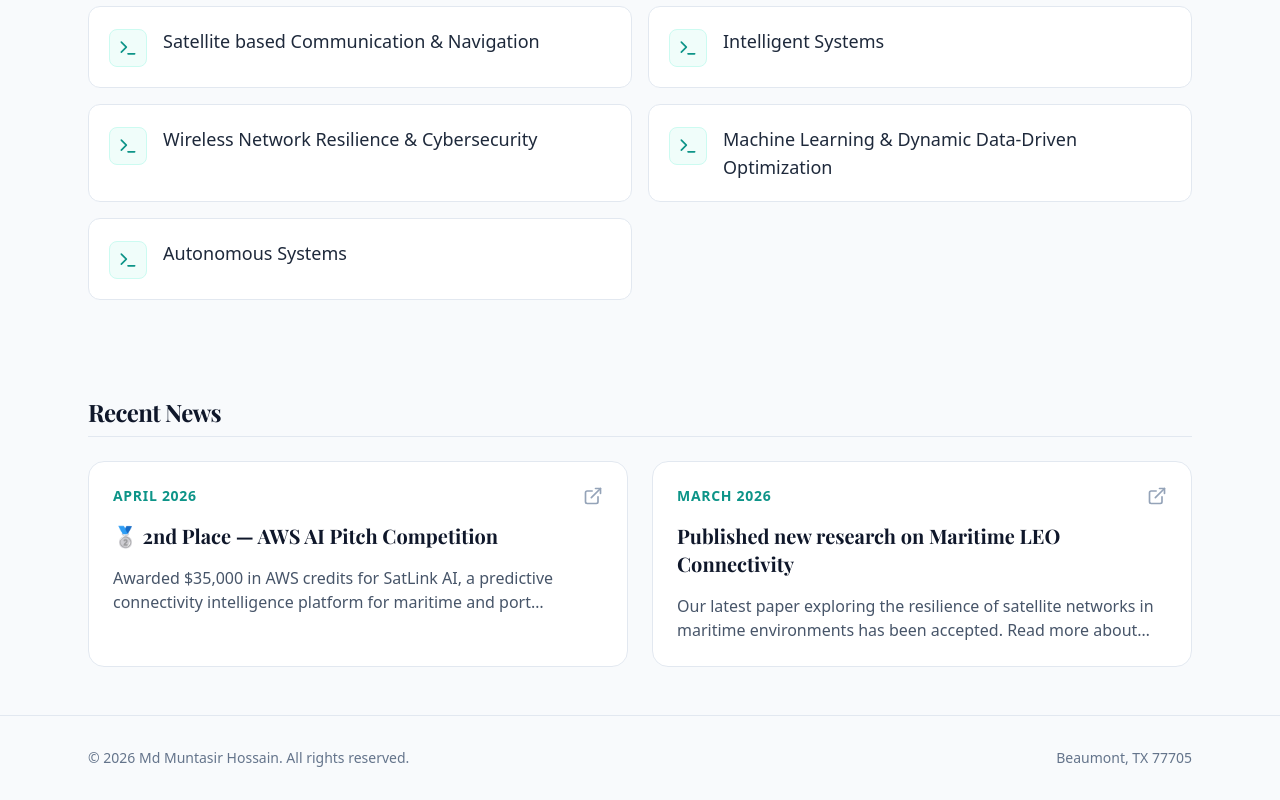
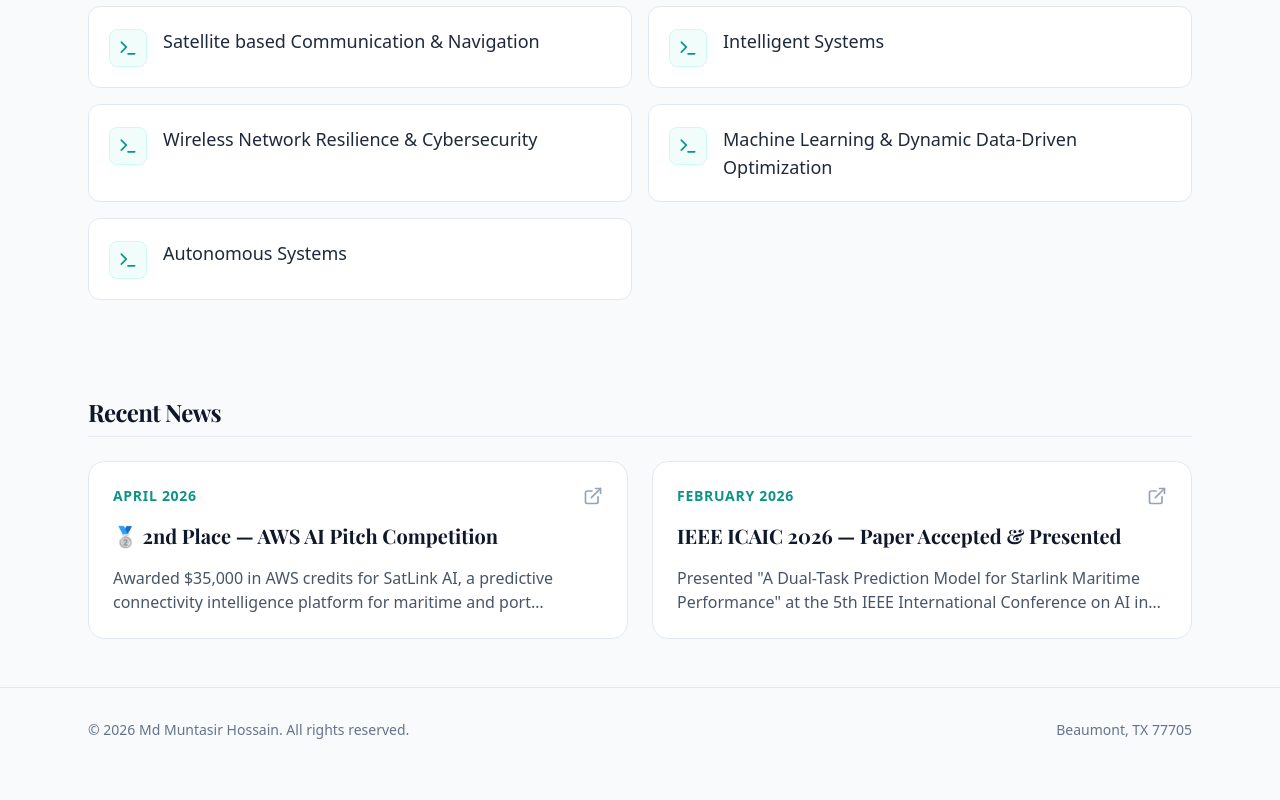
Before and after one commit to Muhit1204/Muhit1204.github.io, a Next.js app: page / in a window 1280 px wide. Shown: the part 2221-3021 px from the top of the page. After the commit the page ends 2993 px from the top, so only its background shows below. Built offline with nearby package versions, Linux system fonts and the light colour scheme.

Commit message:
Fix paper news card with correct LinkedIn URL and details; prep AWS logo slot

```diff
--- a/app/about/page.tsx
+++ b/app/about/page.tsx
@@ -171,8 +171,15 @@ export default function About() {
         <div className="flex flex-col gap-4 md:gap-6">
           {/* AWS Pitch Competition */}
           <div className="interactive-card bg-white p-4 md:p-6 rounded-3xl border border-slate-200 shadow-sm flex flex-col md:flex-row items-start md:items-center gap-4 md:gap-6 hover:shadow">
-            <div className="relative w-28 h-28 shrink-0 rounded-2xl border border-orange-100 bg-orange-50 p-3 flex items-center justify-center text-orange-500">
-              <Award className="w-12 h-12" />
+            <div className="relative w-28 h-28 shrink-0 rounded-2xl border border-orange-100 p-3 flex items-center justify-center bg-white">
+              <div className="relative w-full h-full">
+                <Image
+                  src="/aws-logo.png"
+                  alt="Amazon Web Services"
+                  fill
+                  className="object-contain"
+                />
+              </div>
             </div>
             <div className="flex-1 space-y-2">
               <div className="flex flex-col md:flex-row md:items-center justify-between gap-1 w-full">
--- a/app/page.tsx
+++ b/app/page.tsx
@@ -133,13 +133,13 @@ export default function Home() {
             <p className="text-slate-600 line-clamp-2">Awarded $35,000 in AWS credits for SatLink AI, a predictive connectivity intelligence platform for maritime and port operations, at Lamar University&apos;s SBDC competition.</p>
           </a>
 
-          <a href="https://www.linkedin.com/posts/mdmuntasirhossain98_activity-7433392557843193858" target="_blank" rel="noopener noreferrer" className="interactive-card group bg-white p-4 md:p-6 rounded-2xl border border-slate-200 hover:border-teal-300 transition-all flex flex-col gap-3 md:gap-4">
+          <a href="https://www.linkedin.com/posts/mdmuntasirhossain98_ieee-icaic-starlink-activity-7433392560175226880-bhmp" target="_blank" rel="noopener noreferrer" className="interactive-card group bg-white p-4 md:p-6 rounded-2xl border border-slate-200 hover:border-teal-300 transition-all flex flex-col gap-3 md:gap-4">
             <div className="flex justify-between items-start">
-              <span className="text-sm font-bold text-teal-600 tracking-wider uppercase">March 2026</span>
+              <span className="text-sm font-bold text-teal-600 tracking-wider uppercase">February 2026</span>
               <ExternalLink className="w-5 h-5 text-slate-400 group-hover:text-teal-600 transition-colors" />
             </div>
-            <h3 className="text-xl font-bold text-slate-900 group-hover:text-teal-700 transition-colors">Published new research on Maritime LEO Connectivity</h3>
-            <p className="text-slate-600 line-clamp-2">Our latest paper exploring the resilience of satellite networks in maritime environments has been accepted. Read more about our findings on dynamic data-driven optimization.</p>
+            <h3 className="text-xl font-bold text-slate-900 group-hover:text-teal-700 transition-colors">IEEE ICAIC 2026 — Paper Accepted & Presented</h3>
+            <p className="text-slate-600 line-clamp-2">Presented "A Dual-Task Prediction Model for Starlink Maritime Performance" at the 5th IEEE International Conference on AI in Cybersecurity, University of Houston.</p>
           </a>
         </div>
       </section>
```
